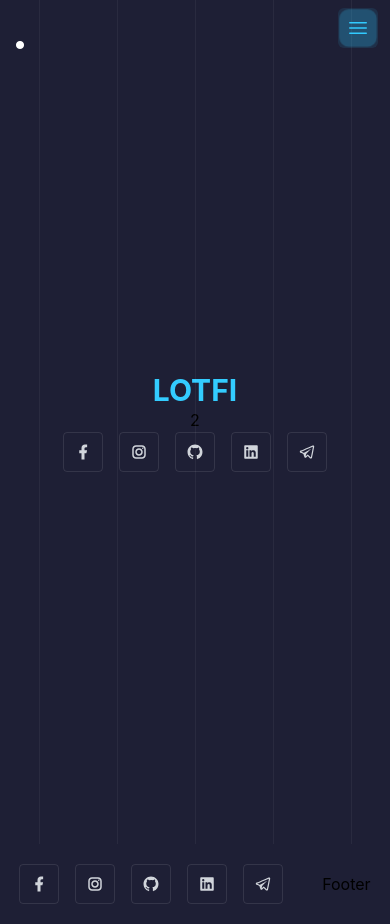
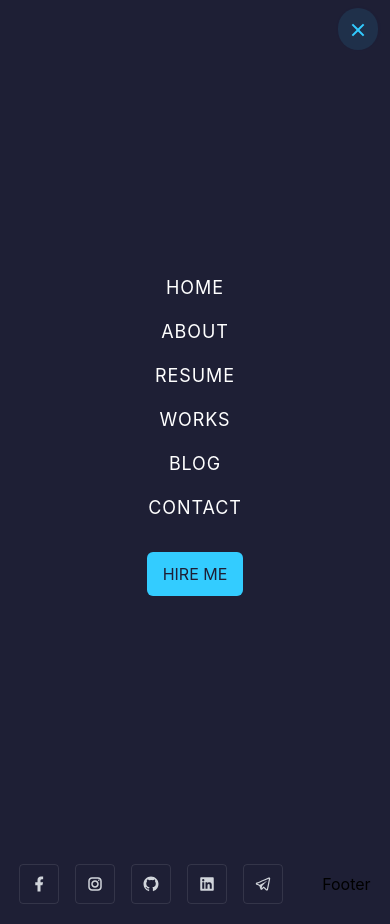
Before and after one commit to tao101/my-portfolio-v3-web, a Next.js app: page / in a window 390 px wide. Built offline with nearby package versions, Linux system fonts and the light colour scheme; no server answers; a web font is replaced by a local one.

Commit message:
added mobile menu

```diff
--- a/components/header/index.js
+++ b/components/header/index.js
@@ -1,32 +1,45 @@
+import { useContext, useState } from 'react';
+import AppContext from '../../lib/appContext';
+import MobileMenu from '../mobileMenu.js';
+
 export default function Header({ settings }) {
+  const { mobileMenuVisibility, setMobileMenuVisibility } =
+    useContext(AppContext);
+
   let logo = settings?.logo?.image;
   let title = settings?.logo?.alt;
-  console.log('settings', settings);
+  //console.log('settings', settings);
   return (
+    <>
+      {mobileMenuVisibility && <MobileMenu />}
       <header className="header p-2 pl-3 pr-3  top-0 z-20 h-20 absolute w-screen max-w-screen-2xl mx-auto flex justify-between ">
         <p className="text-secondary-400 text-5xl	font-bold ">
           {title}
           <span className="text-white">.</span>
         </p>
         <div>
-        <div className="group relative text-secondary-400 bg-secondary-400/10 p-2 w-fit rounded-md cursor-pointer hover:text-black hover:bg-white hover:transition-colors duration-500 ">
+          <button
+            onClick={() => setMobileMenuVisibility(true)}
+            className="group relative text-secondary-400 bg-secondary-400/10 p-2 w-fit rounded-md cursor-pointer hover:text-black hover:bg-white hover:transition-colors duration-500 "
+          >
             <div className="absolute rounded-md w-6 h-6 p-2 animate-ping bg-secondary-400/50 group-hover:hidden "></div>
             <svg
               xmlns="http://www.w3.org/2000/svg"
               fill="none"
               viewBox="0 0 24 24"
-            stroke-width="1.5"
+              strokeWidth="1.5"
               stroke="currentColor"
-            class="w-6 h-6"
+              className="w-6 h-6"
             >
               <path
-              stroke-linecap="round"
-              stroke-linejoin="round"
+                strokeLinecap="round"
+                strokeLinejoin="round"
                 d="M3.75 6.75h16.5M3.75 12h16.5m-16.5 5.25h16.5"
               />
             </svg>
-        </div>
+          </button>
         </div>
       </header>
+    </>
   );
 }
--- /dev/null
+++ b/components/mobileMenu.js/index.js
@@ -0,0 +1,91 @@
+import Link from 'next/link';
+import { useContext } from 'react';
+import AppContext from '../../lib/appContext';
+
+export default function MobileMenu() {
+  const { mobileMenuVisibility, setMobileMenuVisibility } =
+    useContext(AppContext);
+  return (
+    <div
+      style={{
+        transform: 'translateY(0vh) translateZ(0px)',
+      }}
+      className="fixed flex flex-col bg-main-900 z-50 w-screen h-screen lg:hidden p-2 pl-3 pr-3"
+    >
+      <div className="flex justify-end ">
+        <div
+          onClick={() => setMobileMenuVisibility(false)}
+          className=" group relative  text-secondary-400 bg-secondary-400/10 p-2 w-fit rounded-full cursor-pointer hover:text-black hover:bg-white hover:transition-colors duration-500 "
+        >
+          <div className="absolute rounded-full w-6 h-6 p-2 animate-ping bg-secondary-400/50 group-hover:hidden "></div>
+          <svg
+            stroke="currentColor"
+            fill="currentColor"
+            strokeWidth="0"
+            viewBox="0 0 24 24"
+            className="inline w-6 h-6"
+            xmlns="http://www.w3.org/2000/svg"
+          >
+            <g>
+              <path fill="none" d="M0 0h24v24H0z"></path>
+              <path d="M12 10.586l4.95-4.95 1.414 1.414-4.95 4.95 4.95 4.95-1.414 1.414-4.95-4.95-4.95 4.95-1.414-1.414 4.95-4.95-4.95-4.95L7.05 5.636z"></path>
+            </g>
+          </svg>
+        </div>
+      </div>
+      <div className="p-2  h-80  grow ">
+        <ul className="pb-[34px] flex flex-col justify-center items-center h-full	">
+          <li>
+            <Link href="/">
+              <a className="group relative inline-block cursor-pointer py-2 text-lg uppercase tracking-wider text-heading before:text-primary text-white hover:text-secondary-400">
+                Home
+              </a>
+            </Link>
+          </li>
+          <li>
+            <Link href="/">
+              <a className="group relative inline-block cursor-pointer py-2 text-lg uppercase tracking-wider text-heading before:text-primary text-white hover:text-secondary-400">
+                About
+              </a>
+            </Link>
+          </li>
+          <li>
+            <Link href="/">
+              <a className="group relative inline-block cursor-pointer py-2 text-lg uppercase tracking-wider text-heading before:text-primary text-white hover:text-secondary-400">
+                RESUME
+              </a>
+            </Link>
+          </li>
+          <li>
+            <Link href="/">
+              <a className="group relative inline-block cursor-pointer py-2 text-lg uppercase tracking-wider text-heading before:text-primary text-white hover:text-secondary-400">
+                WORKS
+              </a>
+            </Link>
+          </li>
+          <li>
+            <Link href="/">
+              <a className="group relative inline-block cursor-pointer py-2 text-lg uppercase tracking-wider text-heading before:text-primary text-white hover:text-secondary-400">
+                BLOG
+              </a>
+            </Link>
+          </li>
+          <li>
+            <Link href="/">
+              <a className="group relative inline-block cursor-pointer py-2 text-lg uppercase tracking-wider text-heading before:text-primary text-white hover:text-secondary-400">
+                CONTACT
+              </a>
+            </Link>
+          </li>
+          <li className="mt-8">
+            <Link href="/">
+              <a className="group text-main-900 bg-secondary-400 py-3 px-4  rounded-md cursor-pointer hover:text-black hover:bg-white hover:transition-colors duration-500 ">
+                HIRE ME
+              </a>
+            </Link>
+          </li>
+        </ul>
+      </div>
+    </div>
+  );
+}
--- /dev/null
+++ b/lib/appContext.js
@@ -0,0 +1,5 @@
+import { createContext } from 'react';
+
+const AppContext = createContext({});
+
+export default AppContext;
--- a/pages/_app.js
+++ b/pages/_app.js
@@ -1,7 +1,20 @@
+import { useState } from 'react';
+import AppContext from '../lib/appContext';
 import '../styles/globals.css';
 
 function MyApp({ Component, pageProps }) {
-  return <Component {...pageProps} />;
+  const [mobileMenuVisibility, setMobileMenuVisibility] = useState(true);
+
+  return (
+    <AppContext.Provider
+      value={{
+        mobileMenuVisibility,
+        setMobileMenuVisibility,
+      }}
+    >
+      <Component {...pageProps} />
+    </AppContext.Provider>
+  );
 }
 
 export default MyApp;
--- a/pages/index.js
+++ b/pages/index.js
@@ -7,8 +7,14 @@ import { NextSeo } from 'next-seo';
 import Footer from '../components/footer';
 import SocialIcons from '../components/socialIcons';
 import { urlFor } from '../lib/sanity';
+import { useContext, useState } from 'react';
+import AppContext from '../lib/appContext';
+import MobileMenu from '../components/mobileMenu.js';
 
 export default function Home({ settings }) {
+  const { mobileMenuVisibility, setMobileMenuVisibility } =
+    useContext(AppContext);
+
   let seoTitle =
     settings?.seo?.title ??
     'Taoufiq Lotfi - Full-stack Javascript Developer Portfolio';
@@ -43,6 +49,7 @@ export default function Home({ settings }) {
           ],
         }}
       />
+
       <div className="flex flex-col min-h-screen w-screen max-w-screen-2xl mx-auto ">
         <Header settings={settings} />
         <main className=" bg-white-100 flex-1">
```
Lines whose indentation alone changed are shown as unchanged.
